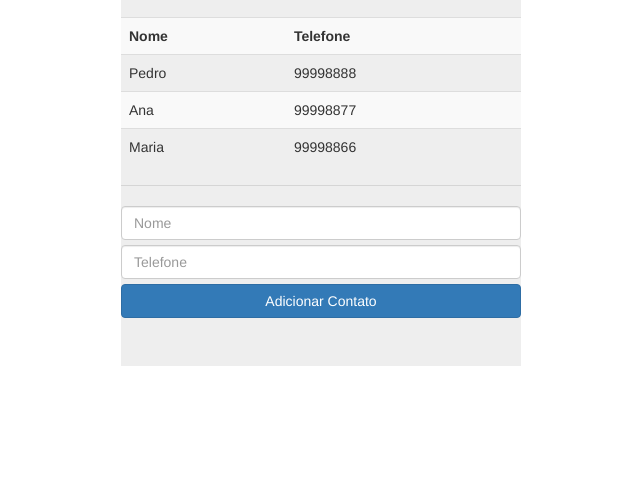
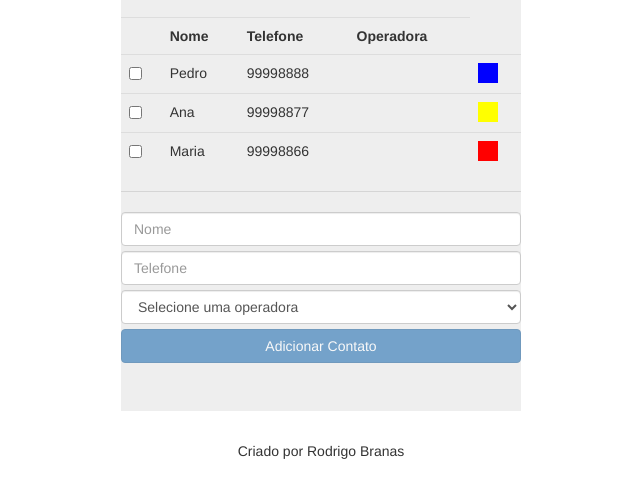
Before and after one commit to geisonsn/rodrigobranas-angular, a plain HTML site: page index.html in a window 1280 px wide. Shown: the part 117-614 px from the top of the page, without its empty margins (319-959 px from the left). Drawn offline with nearby package versions, Linux system fonts and the light colour scheme.

Commit message:
Implementacão do combo de operadora com ng-options, exclusão de contatos, uso das diretivas ng-show e ng-if para ocultar o botão de exclusão, uso da diretiva ng-include para incluir um rodapé

```diff
--- /dev/null
+++ b/footer.html
@@ -0,0 +1 @@
+<div style="text-align: center">Criado por Rodrigo Branas</div>
--- a/index.html
+++ b/index.html
@@ -19,6 +19,12 @@
 	.form-control {
 		margin-bottom: 5px;
 	}
+	.selecionado {
+		background-color: yellow;
+	}
+	.negrito {
+		font-weight: bold;
+	}
 	</style>
 	<script src="lib/angular/angular.js"></script>
 	<script>
@@ -26,13 +32,30 @@
 		angular.module("listaTelefonica").controller("listaTelefonicaCtrl", function($scope) {
 			$scope.app = "Lista Telefônica";
 			$scope.contatos = [
-				{nome : "Pedro", telefone : "99998888"},
-				{nome : "Ana", telefone : "99998877"},
-				{nome : "Maria", telefone : "99998866"}
+				{nome : "Pedro", telefone : "99998888", cor: "blue"},
+				{nome : "Ana", telefone : "99998877", cor: "yellow"},
+				{nome : "Maria", telefone : "99998866", cor: "red"}
+			];
+			$scope.operadoras = [
+				{nome : "Oi", codigo : 14, categoria: "Celular"},
+				{nome : "Vivo", codigo : 15, categoria: "Celular"},
+				{nome : "Tim", codigo : 41, categoria: "Celular"},
+				{nome : "GVT", codigo : 25, categoria: "Fixo"},
+				{nome : "Embratel", codigo : 21, categoria: "Fixo"}
 			];
 			$scope.adicionarContato = function(contato) {
 				$scope.contatos.push(angular.copy(contato));
 				delete $scope.contato;
+			};
+			$scope.apagarContatos = function(contatos) {
+				$scope.contatos = contatos.filter(function(contato) {
+					if (!contato.selecionado) return contato;
+				});
+			}
+			$scope.isContatoSelecionado = function(contatos) {
+				return contatos.some(function(contato) {
+					return contato.selecionado;
+				});
 			};
 		});
 	</script>
@@ -40,21 +63,32 @@
 <body ng-controller="listaTelefonicaCtrl">
 	<div class="jumbotron">
 		<h3>{{app}}</h3>
-		<table class="table table-striped">
+		<table class="table" ng-show="contatos.length > 0">
 			<tr>
+				<th></th>
 				<th>Nome</th>
 				<th>Telefone</th>
+				<th>Operadora</th>
 			</tr>
-			<tr ng-repeat="contato in contatos">
+			<tr ng-class="{'selecionado negrito': contato.selecionado}" ng-repeat="contato in contatos">
+				<td><input type="checkbox" ng-model="contato.selecionado"/></td>
 				<td>{{contato.nome}}</td>
 				<td>{{contato.telefone}}</td>
+				<td>{{contato.operadora.nome}}</td>
+				<td><div style="width: 20px; height: 20px;" ng-style="{'background-color': contato.cor}"></div></td>
 			</tr>
 		</table>
 		<hr/>
+
 		<input class="form-control" type="text" ng-model="contato.nome" placeholder="Nome">
 		<input class="form-control" type="text" ng-model="contato.telefone" placeholder="Telefone">
-		<button class="btn btn-primary btn-block" ng-click="adicionarContato(contato)">Adicionar Contato</button>
-		{{contato}}
+		<select class="form-control" ng-model="contato.operadora" ng-options="operadora.nome for operadora in operadoras">
+			<option value="">Selecione uma operadora</option>
+		</select>
+		<button class="btn btn-primary btn-block" ng-click="adicionarContato(contato)"
+			ng-disabled="!contato.nome || !contato.telefone">Adicionar Contato</button>
+		<button class="btn btn-danger btn-block" ng-click="apagarContatos(contatos)" ng-if="isContatoSelecionado(contatos)">Apagar Contatos</button>
 	</div>
+	<div ng-include="'footer.html'"></div>
 </body>
 </html>
```
